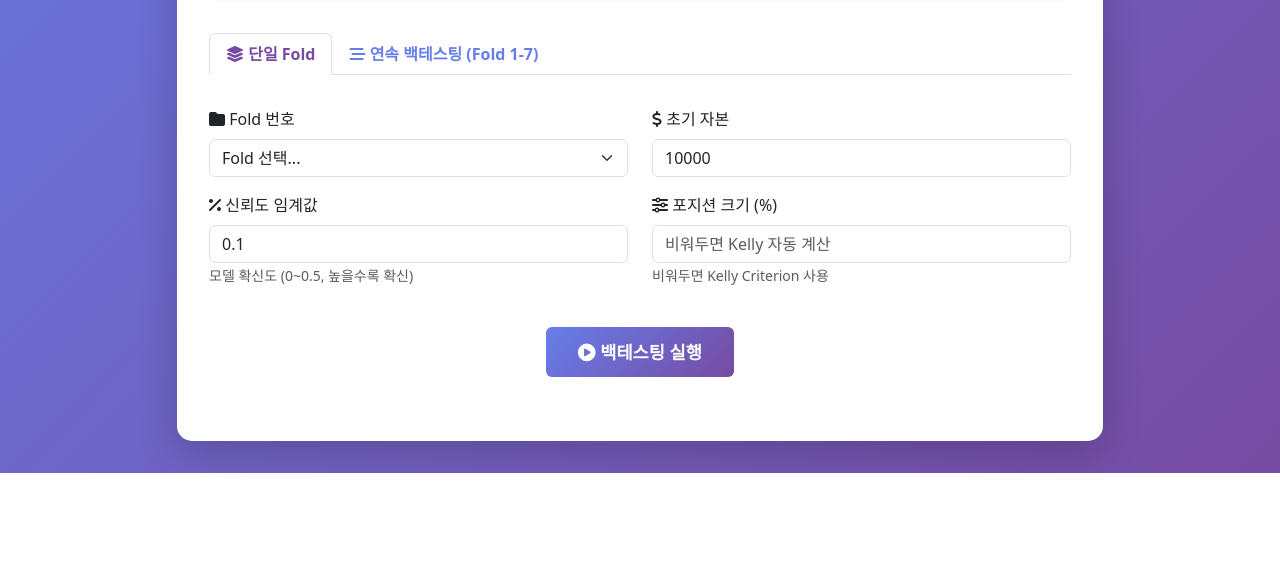
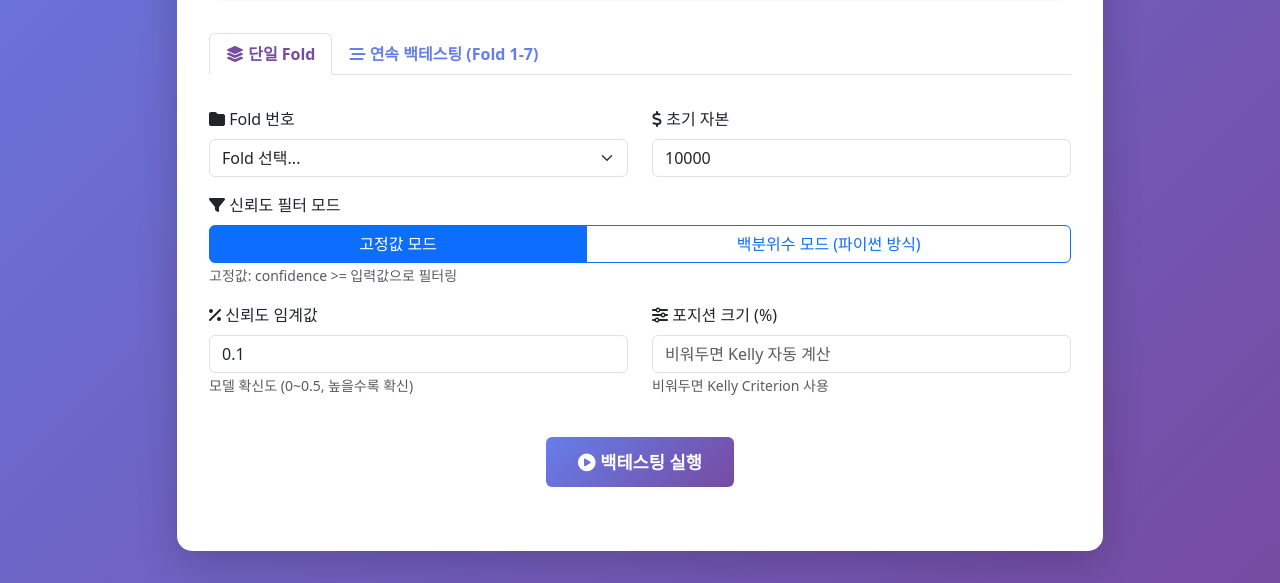
Before and after one commit to invigoworks-knu/engine, a Spring Boot app: page / in a window 1280 px wide. Shown: the part 613-1196 px from the top of the page. Before the commit the page ends 1086 px from the top, so only its background shows below. Run offline with Spring Boot 4, Linux system fonts and the light colour scheme.

Commit message:
feat: 신뢰도 필터링 모드 추가 (고정값 vs 백분위수)
**두 가지 필터링 방식 지원:**

1. **FIXED 모드 (고정값)**
   - 사용자가 직접 임계값 지정 (0~0.5)
   - 예: 0.1 입력 → confidence >= 0.1인 데이터만 거래

2. **QUANTILE 모드 (백분위수, 파이썬 방식)**
   - 전체 데이터의 백분위수 계산 후 필터링 (0~100)
   - 예: 50 입력 → 상위 50% confidence만 거래
   - 파이썬 quantile(0.50) 로직과 동일

**구현 내용:**

1. ThresholdMode enum 추가 (FIXED, QUANTILE)

2. BacktestRequest에 thresholdMode 필드 추가
   - 기본값: FIXED 모드

3. BacktestService.calculateQuantile() 메서드 추가
   - 파이썬 numpy.quantile과 동일한 선형 보간 방식
   - 정렬 후 백분위수 인덱스 계산 및 보간

4. Controller 수정
   - BacktestController: 두 API 모두 thresholdMode 파라미터 추가
   - WebViewController: validation 로직 모드별로 분기
   - FIXED: 0~0.5 범위, QUANTILE: 0~100 범위

5. UI 개선 (index.html)
   - 라디오 버튼으로 모드 선택
   - JavaScript로 입력 필드 동적 변경
   - 모드별 설명 텍스트 표시

**파이썬 코드 분석:**
- 파이썬은 quantile(0.50) = 0.1105, quantile(0.75) = 0.2467
- "상위 50%"는 confidence >= 0.1105를 의미
- 고정값 0.5가 아니라 동적으로 계산된 백분위수 사용

```diff
--- a/src/main/java/com/coinreaders/engine/adapter/in/web/WebViewController.java
+++ b/src/main/java/com/coinreaders/engine/adapter/in/web/WebViewController.java
@@ -5,6 +5,7 @@ import com.coinreaders.engine.application.backtest.FoldConfig;
 import com.coinreaders.engine.application.backtest.dto.BacktestRequest;
 import com.coinreaders.engine.application.backtest.dto.BacktestResponse;
 import com.coinreaders.engine.application.backtest.dto.SequentialBacktestResponse;
+import com.coinreaders.engine.application.backtest.dto.ThresholdMode;
 import lombok.RequiredArgsConstructor;
 import lombok.extern.slf4j.Slf4j;
 import org.springframework.stereotype.Controller;
@@ -38,6 +39,7 @@ public class WebViewController {
         @RequestParam Integer foldNumber,
         @RequestParam(required = false, defaultValue = "10000") BigDecimal initialCapital,
         @RequestParam(required = false, defaultValue = "0.1") BigDecimal confidenceThreshold,
+        @RequestParam(required = false, defaultValue = "FIXED") ThresholdMode thresholdMode,
         @RequestParam(required = false) BigDecimal positionSizePercent,
         Model model
     ) {
@@ -51,22 +53,33 @@ public class WebViewController {
                 model.addAttribute("error", "Initial capital must be positive");
                 return "error";
             }
-            if (confidenceThreshold.compareTo(BigDecimal.ZERO) < 0 || confidenceThreshold.compareTo(new BigDecimal("0.5")) > 0) {
-                model.addAttribute("error", "신뢰도 임계값은 0과 0.5 사이여야 합니다");
-                return "error";
+
+            // 임계값 범위 검증 (모드에 따라 다름)
+            if (thresholdMode == ThresholdMode.FIXED) {
+                if (confidenceThreshold.compareTo(BigDecimal.ZERO) < 0 || confidenceThreshold.compareTo(new BigDecimal("0.5")) > 0) {
+                    model.addAttribute("error", "FIXED 모드: 신뢰도 임계값은 0과 0.5 사이여야 합니다");
+                    return "error";
+                }
+            } else { // QUANTILE
+                if (confidenceThreshold.compareTo(BigDecimal.ZERO) < 0 || confidenceThreshold.compareTo(new BigDecimal("100")) > 0) {
+                    model.addAttribute("error", "QUANTILE 모드: 백분위수는 0과 100 사이여야 합니다");
+                    return "error";
+                }
             }
+
             if (positionSizePercent != null && (positionSizePercent.compareTo(BigDecimal.ZERO) < 0 || positionSizePercent.compareTo(new BigDecimal("100")) > 0)) {
                 model.addAttribute("error", "Position size must be between 0 and 100");
                 return "error";
             }
 
-            BacktestRequest request = new BacktestRequest(foldNumber, initialCapital, confidenceThreshold, positionSizePercent);
+            BacktestRequest request = new BacktestRequest(foldNumber, initialCapital, confidenceThreshold, thresholdMode, positionSizePercent);
             BacktestResponse response = backtestService.runBacktest(request);
 
             model.addAttribute("result", response);
             model.addAttribute("foldNumber", foldNumber);
             model.addAttribute("initialCapital", initialCapital);
             model.addAttribute("confidenceThreshold", confidenceThreshold);
+            model.addAttribute("thresholdMode", thresholdMode);
             model.addAttribute("positionSizePercent", positionSizePercent);
 
             return "result";
@@ -86,6 +99,7 @@ public class WebViewController {
         @RequestParam(required = false, defaultValue = "7") Integer endFold,
         @RequestParam(required = false, defaultValue = "10000") BigDecimal initialCapital,
         @RequestParam(required = false, defaultValue = "0.1") BigDecimal confidenceThreshold,
+        @RequestParam(required = false, defaultValue = "FIXED") ThresholdMode thresholdMode,
         @RequestParam(required = false) BigDecimal positionSizePercent,
         Model model
     ) {
@@ -103,17 +117,27 @@ public class WebViewController {
                 model.addAttribute("error", "Initial capital must be positive");
                 return "error";
             }
-            if (confidenceThreshold.compareTo(BigDecimal.ZERO) < 0 || confidenceThreshold.compareTo(new BigDecimal("0.5")) > 0) {
-                model.addAttribute("error", "신뢰도 임계값은 0과 0.5 사이여야 합니다");
-                return "error";
+
+            // 임계값 범위 검증 (모드에 따라 다름)
+            if (thresholdMode == ThresholdMode.FIXED) {
+                if (confidenceThreshold.compareTo(BigDecimal.ZERO) < 0 || confidenceThreshold.compareTo(new BigDecimal("0.5")) > 0) {
+                    model.addAttribute("error", "FIXED 모드: 신뢰도 임계값은 0과 0.5 사이여야 합니다");
+                    return "error";
+                }
+            } else { // QUANTILE
+                if (confidenceThreshold.compareTo(BigDecimal.ZERO) < 0 || confidenceThreshold.compareTo(new BigDecimal("100")) > 0) {
+                    model.addAttribute("error", "QUANTILE 모드: 백분위수는 0과 100 사이여야 합니다");
+                    return "error";
+                }
             }
+
             if (positionSizePercent != null && (positionSizePercent.compareTo(BigDecimal.ZERO) < 0 || positionSizePercent.compareTo(new BigDecimal("100")) > 0)) {
                 model.addAttribute("error", "Position size must be between 0 and 100");
                 return "error";
             }
 
             SequentialBacktestResponse response = backtestService.runSequentialBacktest(
-                startFold, endFold, initialCapital, confidenceThreshold, positionSizePercent
+                startFold, endFold, initialCapital, confidenceThreshold, thresholdMode, positionSizePercent
             );
 
             model.addAttribute("result", response);
@@ -121,6 +145,7 @@ public class WebViewController {
             model.addAttribute("endFold", endFold);
             model.addAttribute("initialCapital", initialCapital);
             model.addAttribute("confidenceThreshold", confidenceThreshold);
+            model.addAttribute("thresholdMode", thresholdMode);
             model.addAttribute("positionSizePercent", positionSizePercent);
 
             return "result-sequential";
--- a/src/main/resources/templates/index.html
+++ b/src/main/resources/templates/index.html
@@ -140,11 +140,22 @@
                                         <input type="number" class="form-control" name="initialCapital" value="10000" step="1000" min="1000" required>
                                     </div>
                                 </div>
+                                <div class="mb-3">
+                                    <label class="form-label"><i class="fas fa-filter"></i> 신뢰도 필터 모드</label>
+                                    <div class="btn-group w-100" role="group">
+                                        <input type="radio" class="btn-check" name="thresholdMode" id="fixed1" value="FIXED" checked autocomplete="off" onchange="updateThresholdInput('single')">
+                                        <label class="btn btn-outline-primary" for="fixed1">고정값 모드</label>
+
+                                        <input type="radio" class="btn-check" name="thresholdMode" id="quantile1" value="QUANTILE" autocomplete="off" onchange="updateThresholdInput('single')">
+                                        <label class="btn btn-outline-primary" for="quantile1">백분위수 모드 (파이썬 방식)</label>
+                                    </div>
+                                    <small class="text-muted" id="modeDesc1">고정값: confidence >= 입력값으로 필터링</small>
+                                </div>
                                 <div class="row">
                                     <div class="col-md-6 mb-3">
-                                        <label class="form-label"><i class="fas fa-percent"></i> 신뢰도 임계값</label>
-                                        <input type="number" class="form-control" name="confidenceThreshold" value="0.1" step="0.01" min="0" max="0.5" required>
-                                        <small class="text-muted">모델 확신도 (0~0.5, 높을수록 확신)</small>
+                                        <label class="form-label"><i class="fas fa-percent"></i> <span id="thresholdLabel1">신뢰도 임계값</span></label>
+                                        <input type="number" class="form-control" id="confidenceInput1" name="confidenceThreshold" value="0.1" step="0.01" min="0" max="0.5" required>
+                                        <small class="text-muted" id="thresholdHelp1">모델 확신도 (0~0.5, 높을수록 확신)</small>
                                     </div>
                                     <div class="col-md-6 mb-3">
                                         <label class="form-label"><i class="fas fa-sliders-h"></i> 포지션 크기 (%)</label>
@@ -179,14 +190,26 @@
                                         </select>
                                     </div>
                                 </div>
+                                <div class="mb-3">
+                                    <label class="form-label"><i class="fas fa-filter"></i> 신뢰도 필터 모드</label>
+                                    <div class="btn-group w-100" role="group">
+                                        <input type="radio" class="btn-check" name="thresholdMode" id="fixed2" value="FIXED" checked autocomplete="off" onchange="updateThresholdInput('sequential')">
+                                        <label class="btn btn-outline-primary" for="fixed2">고정값 모드</label>
+
+                                        <input type="radio" class="btn-check" name="thresholdMode" id="quantile2" value="QUANTILE" autocomplete="off" onchange="updateThresholdInput('sequential')">
+                                        <label class="btn btn-outline-primary" for="quantile2">백분위수 모드 (파이썬 방식)</label>
+                                    </div>
+                                    <small class="text-muted" id="modeDesc2">고정값: confidence >= 입력값으로 필터링</small>
+                                </div>
                                 <div class="row">
                                     <div class="col-md-4 mb-3">
                                         <label class="form-label"><i class="fas fa-dollar-sign"></i> 초기 자본</label>
                                         <input type="number" class="form-control" name="initialCapital" value="10000" step="1000" min="1000" required>
                                     </div>
                                     <div class="col-md-4 mb-3">
-                                        <label class="form-label"><i class="fas fa-percent"></i> 신뢰도 임계값</label>
-                                        <input type="number" class="form-control" name="confidenceThreshold" value="0.1" step="0.01" min="0" max="0.5" required>
+                                        <label class="form-label"><i class="fas fa-percent"></i> <span id="thresholdLabel2">신뢰도 임계값</span></label>
+                                        <input type="number" class="form-control" id="confidenceInput2" name="confidenceThreshold" value="0.1" step="0.01" min="0" max="0.5" required>
+                                        <small class="text-muted" id="thresholdHelp2">모델 확신도 (0~0.5)</small>
                                     </div>
                                     <div class="col-md-4 mb-3">
                                         <label class="form-label"><i class="fas fa-sliders-h"></i> 포지션 크기 (%)</label>
@@ -207,5 +230,36 @@
     </div>
 
     <script src="https://cdn.jsdelivr.net/npm/bootstrap@5.3.0/dist/js/bootstrap.bundle.min.js"></script>
+    <script>
+        function updateThresholdInput(formType) {
+            const suffix = formType === 'single' ? '1' : '2';
+            const fixedRadio = document.getElementById('fixed' + suffix);
+            const quantileRadio = document.getElementById('quantile' + suffix);
+            const input = document.getElementById('confidenceInput' + suffix);
+            const label = document.getElementById('thresholdLabel' + suffix);
+            const help = document.getElementById('thresholdHelp' + suffix);
+            const modeDesc = document.getElementById('modeDesc' + suffix);
+
+            if (quantileRadio.checked) {
+                // QUANTILE 모드
+                label.textContent = '백분위수 (%)';
+                input.value = '50';
+                input.step = '1';
+                input.min = '0';
+                input.max = '100';
+                help.textContent = '상위 몇 %의 데이터만 거래 (예: 50 = 상위 50%, 25 = 상위 75%)';
+                modeDesc.textContent = '백분위수: 전체 confidence 분포에서 상위 N% 데이터만 필터링 (파이썬 quantile 방식)';
+            } else {
+                // FIXED 모드
+                label.textContent = '신뢰도 임계값';
+                input.value = '0.1';
+                input.step = '0.01';
+                input.min = '0';
+                input.max = '0.5';
+                help.textContent = '모델 확신도 (0~0.5, 높을수록 확신)';
+                modeDesc.textContent = '고정값: confidence >= 입력값으로 필터링';
+            }
+        }
+    </script>
 </body>
 </html>
```
Also changed, not shown: src/main/java/com/coinreaders/engine/adapter/in/web/BacktestController.java (+35 -12 lines), src/main/java/com/coinreaders/engine/application/backtest/BacktestService.java (+68 -8 lines), src/main/java/com/coinreaders/engine/application/backtest/dto/BacktestRequest.java (+18 -1 lines), src/main/java/com/coinreaders/engine/application/backtest/dto/ThresholdMode.java (added, +19 -0 lines).
